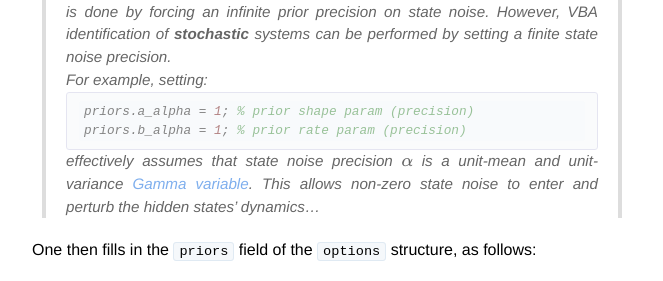
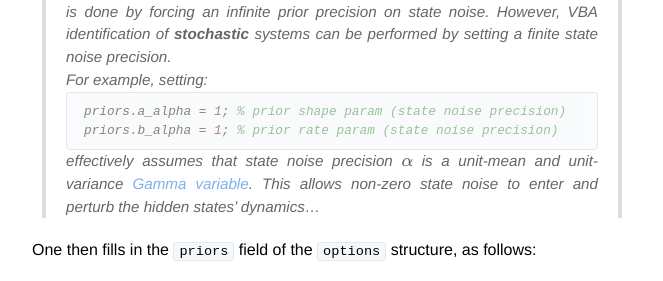
Before and after one commit to MBB-team/VBA-toolbox, a Jekyll site: the page built from _wiki/VBA-model-inversion-in-4-steps.md, in a window 1280 px wide and 900 px high, scrolled down 3337 px. Shown: the part 156-437 px from the top of the window, without its empty margins (308-971 px from the left). Built offline with Jekyll 4.4.1, drawn with Linux system fonts in a browser that asks for light colours; nearby versions of some CDN libraries; formulas are drawn with MathJax 3.

Commit message:
Update VBA-model-inversion-in-4-steps.md

````diff
--- a/_wiki/VBA-model-inversion-in-4-steps.md
+++ b/_wiki/VBA-model-inversion-in-4-steps.md
@@ -106,8 +106,8 @@ effectively defines a $$N\left( 0,I \right)$$ i.i.d. (zero-mean, unit-variance)
 > For example, setting:
 >
 >```matlab
-priors.a_alpha = 1; % prior shape param (precision)
-priors.b_alpha = 1; % prior rate param (precision)
+priors.a_alpha = 1; % prior shape param (state noise precision)
+priors.b_alpha = 1; % prior rate param (state noise precision)
 ```
 effectively assumes that state noise precision $$\alpha$$ is a unit-mean and unit-variance [Gamma variable](https://en.wikipedia.org/wiki/Gamma_distribution). This allows non-zero state noise to enter and perturb the hidden states' dynamics...
 
````
